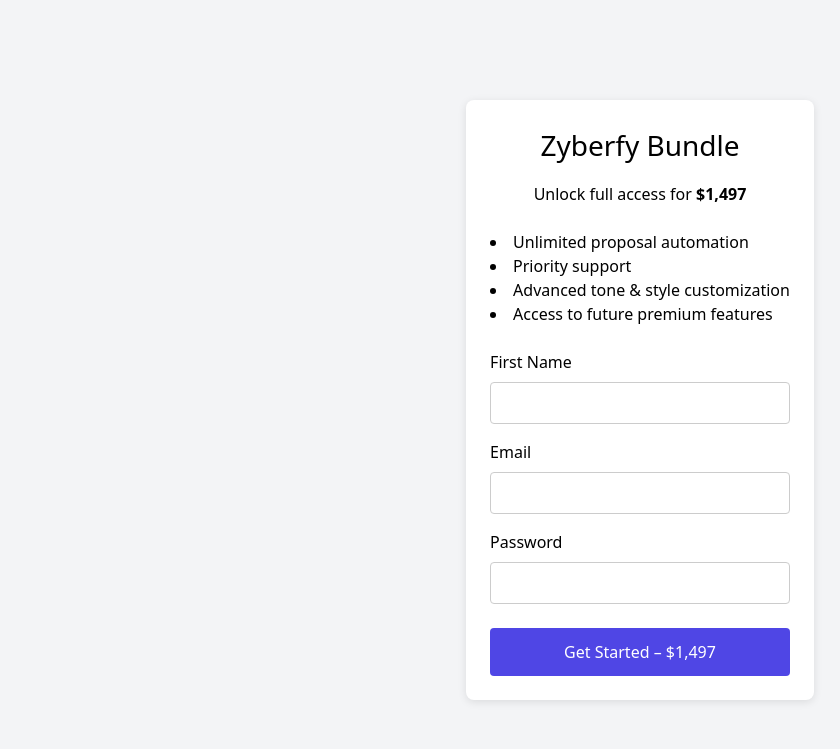
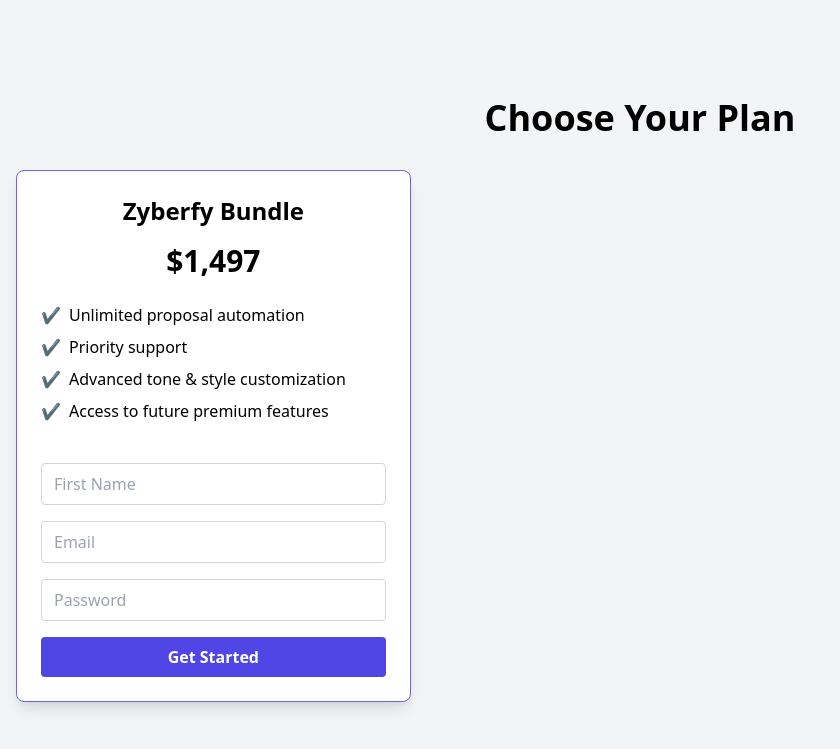
Before and after one commit to MylesGoHam/zyberfy-backend, a Flask app: page /memberships in a window 1280 px wide. Shown: the top 749 px of the page, without its empty margins (0-840 px from the left). Run offline with Flask 3, Linux system fonts and the light colour scheme.

Commit message:
Update memberships.html

```diff
--- a/templates/memberships.html
+++ b/templates/memberships.html
@@ -3,72 +3,50 @@
 {% block title %}Join Zyberfy Bundle{% endblock %}
 
 {% block content %}
-<section style="max-width: 600px; margin: 2rem auto; padding: 1.5rem; background: #fff; border-radius: 8px; box-shadow: 0 2px 8px rgba(0,0,0,0.1);">
-  <h1 style="margin-bottom: 1rem; font-size: 1.75rem; text-align: center;">Zyberfy Bundle</h1>
-  <p style="text-align: center; margin-bottom: 1.5rem;">
-    Unlock full access for <strong>$1,497</strong>
-  </p>
-
-  <ul style="list-style: disc inside; margin-bottom: 1.5rem;">
-    <li>Unlimited proposal automation</li>
-    <li>Priority support</li>
-    <li>Advanced tone &amp; style customization</li>
-    <li>Access to future premium features</li>
+<div class="container mx-auto py-12 px-4">
+  <h2 class="text-4xl font-bold text-center mb-8">Choose Your Plan</h2>
+  <div class="grid grid-cols-1 md:grid-cols-3 gap-8 justify-items-center">
+    <!-- Only one card now, but the grid still has 3 cols for that same "feel" -->
+    <div class="col-span-1 bg-white border border-indigo-500 rounded-lg shadow-lg p-6 flex flex-col w-full max-w-md">
+      <h3 class="text-2xl font-semibold mb-4 text-center">Zyberfy Bundle</h3>
+      <p class="text-center text-3xl font-bold mb-6">$1,497</p>
+      <ul class="flex-1 mb-6 space-y-2">
+        <li class="flex items-center"><span class="text-green-500 mr-2">✔️</span>Unlimited proposal automation</li>
+        <li class="flex items-center"><span class="text-green-500 mr-2">✔️</span>Priority support</li>
+        <li class="flex items-center"><span class="text-green-500 mr-2">✔️</span>Advanced tone & style customization</li>
+        <li class="flex items-center"><span class="text-green-500 mr-2">✔️</span>Access to future premium features</li>
       </ul>
-
-  <form method="POST" action="{{ url_for('memberships') }}">
-    <input type="hidden" name="plan" value="bundle">
-
-    <div style="margin-bottom: 1rem;">
-      <label for="first_name" style="display: block; margin-bottom: .5rem;">First Name</label>
+      <form method="POST" action="{{ url_for('memberships') }}" class="space-y-4">
+        <input type="hidden" name="plan" value="bundle" />
         <input
-        id="first_name"
           name="first_name"
           type="text"
+          placeholder="First Name"
           required
-        style="width: 100%; padding: .5rem; border: 1px solid #ccc; border-radius: 4px;"
-      >
-    </div>
-
-    <div style="margin-bottom: 1rem;">
-      <label for="email" style="display: block; margin-bottom: .5rem;">Email</label>
+          class="w-full border border-gray-300 rounded px-3 py-2"
+        />
         <input
-        id="email"
           name="email"
           type="email"
+          placeholder="Email"
           required
-        style="width: 100%; padding: .5rem; border: 1px solid #ccc; border-radius: 4px;"
-      >
-    </div>
-
-    <div style="margin-bottom: 1.5rem;">
-      <label for="password" style="display: block; margin-bottom: .5rem;">Password</label>
+          class="w-full border border-gray-300 rounded px-3 py-2"
+        />
         <input
-        id="password"
           name="password"
           type="password"
+          placeholder="Password"
           required
-        style="width: 100%; padding: .5rem; border: 1px solid #ccc; border-radius: 4px;"
-      >
-    </div>
-
+          class="w-full border border-gray-300 rounded px-3 py-2"
+        />
         <button
           type="submit"
-      style="
-        width: 100%;
-        padding: .75rem;
-        background: #4f46e5;
-        color: #fff;
-        border: none;
-        border-radius: 4px;
-        font-size: 1rem;
-        cursor: pointer;
-      "
-      onmouseover="this.style.background='#4338ca'"
-      onmouseout="this.style.background='#4f46e5'"
+          class="w-full bg-indigo-600 hover:bg-indigo-700 text-white font-semibold py-2 rounded"
         >
-      Get Started – $1,497
+          Get Started
         </button>
       </form>
-</section>
+    </div>
+  </div>
+</div>
 {% endblock %}
```
Lines whose indentation alone changed are shown as unchanged.
